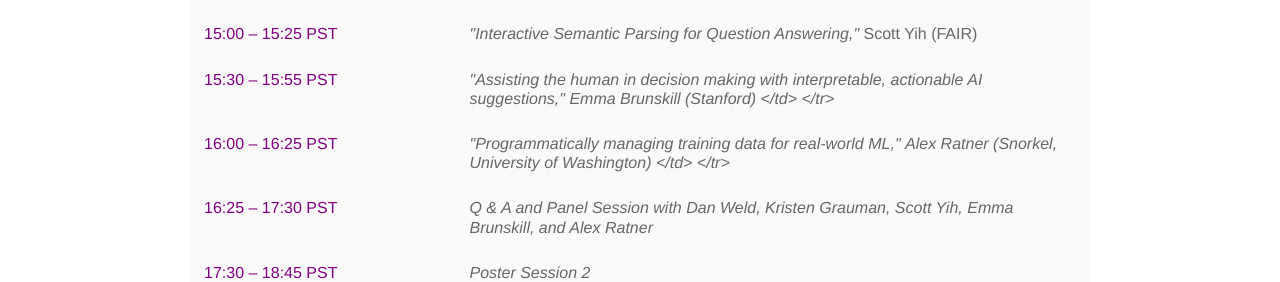
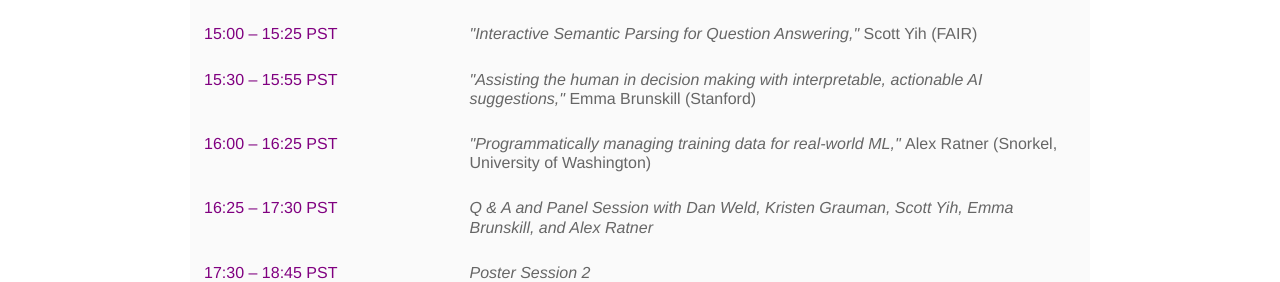
Before and after one commit to hamlets-workshop/hamlets-workshop.github.io, a Jekyll site: the page built from _pages/06_schedule.md, in a window 1280 px wide and 900 px high, scrolled down 575 px. Shown: the part 414-696 px from the top of the window. Built offline with Jekyll 4.4.1, drawn with Linux system fonts in a browser that asks for light colours; nearby versions of some CDN libraries.

Commit message:
Fixed formatting talk titles

```diff
--- a/_pages/06_schedule.md
+++ b/_pages/06_schedule.md
@@ -157,7 +157,7 @@ description: Tentative Schedule on Sat, Dec 12th, 2020 @ 08:15 – 20:00 PST. No
             <b> <font size="+0" color="purple">15:30 – 15:55 PST</font></b>
             </td>
             <td style="border: none;">
-            <i>"Assisting the human in decision making with interpretable, actionable AI suggestions,"<i> <b>Emma Brunskill (Stanford)</b>
+            <i>"Assisting the human in decision making with interpretable, actionable AI suggestions,"</i> <b>Emma Brunskill (Stanford)</b>
             </td>
         </tr>
         <!-- <tr style="border: none;">
@@ -173,7 +173,7 @@ description: Tentative Schedule on Sat, Dec 12th, 2020 @ 08:15 – 20:00 PST. No
             <b> <font size="+0" color="purple">16:00 – 16:25 PST</font></b>
             </td>
             <td style="border: none;">
-            <i>"Programmatically managing training data for real-world ML,"<i> <b>Alex Ratner (Snorkel, University of Washington)</b>
+            <i>"Programmatically managing training data for real-world ML,"</i> <b>Alex Ratner (Snorkel, University of Washington)</b>
             </td>
         </tr>
         <tr style="border: none;">
```
